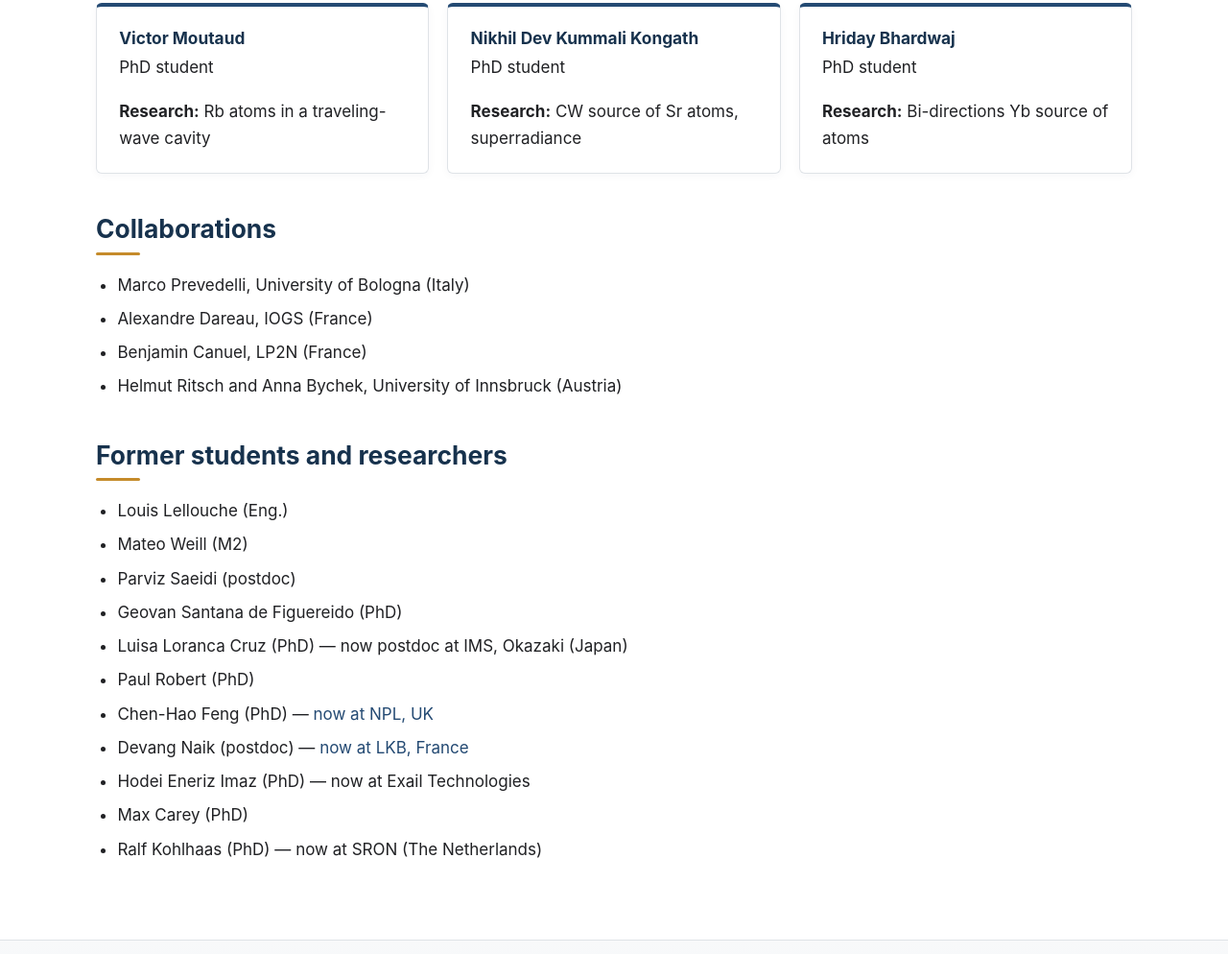
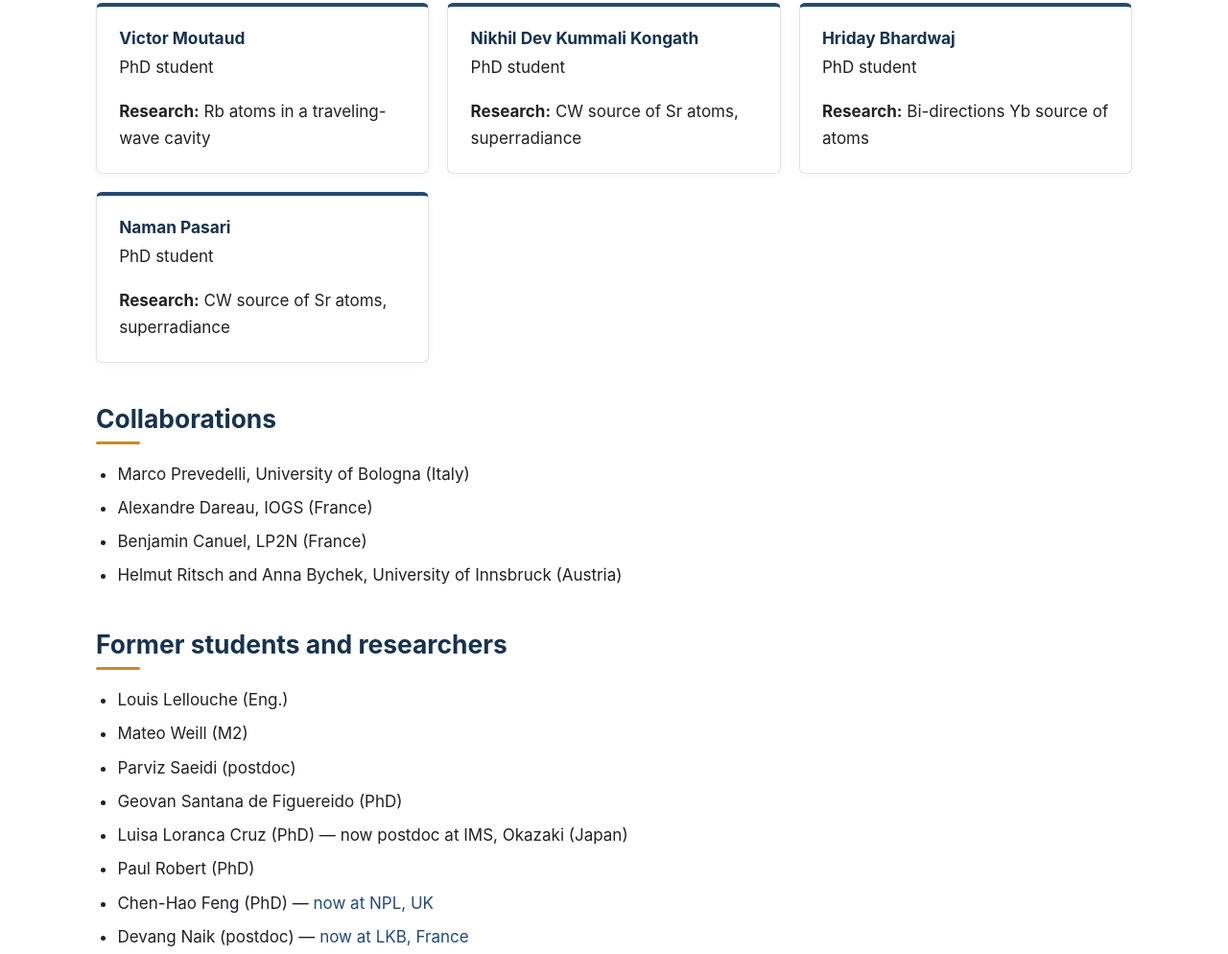
Before and after one commit to andrea-bertoldi/quantum-matter-sensing-lab, a plain HTML site: page people.html in a window 1280 px wide. Shown: the part 1042-2036 px from the top of the page at 96% size. Drawn offline with Linux system fonts and the light colour scheme.

Commit message:
Add Naman Pasari's profile to people.html
Added a new card for Naman Pasari with research details.

```diff
--- a/people.html
+++ b/people.html
@@ -87,6 +87,13 @@
             <!-- <p><a href="#">ORCID</a> · <a href="#">Google Scholar</a> · <a href="#">Profile</a></p> -->
         </div>
 
+        <div class="card">
+            <h4>Naman Pasari</h4>
+            <p>PhD student</p>
+            <p><strong>Research:</strong> CW source of Sr atoms, superradiance</p>
+            <!-- <p><a href="#">ORCID</a> · <a href="#">Google Scholar</a> · <a href="#">Profile</a></p> -->
+        </div>
+
     </div>
 
     <h2>Collaborations</h2>
```
